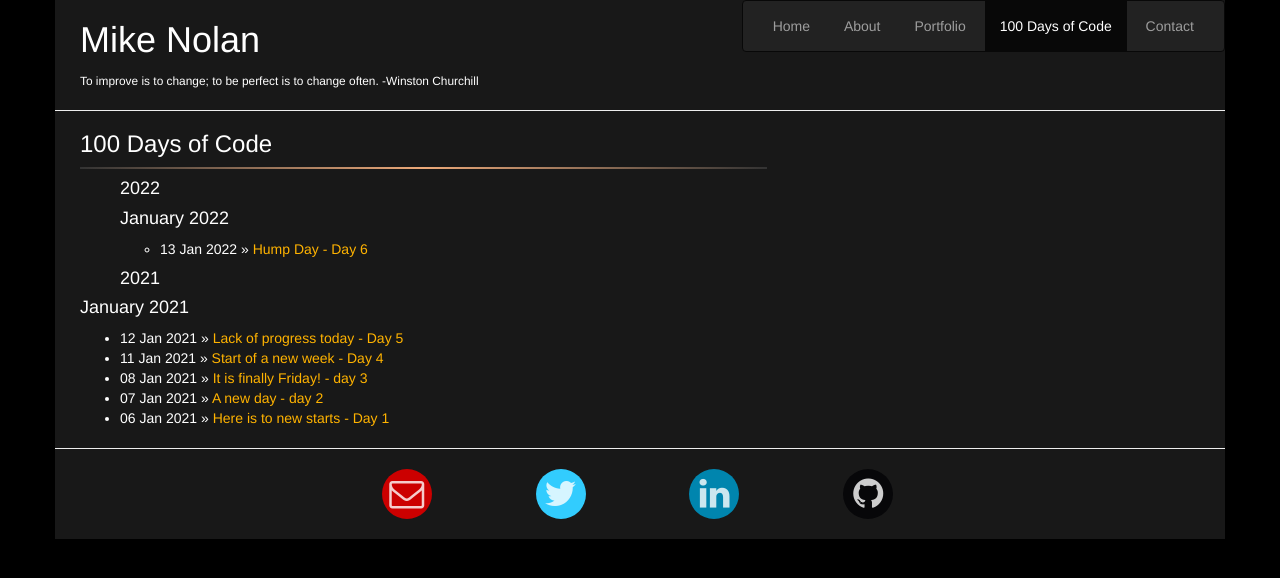
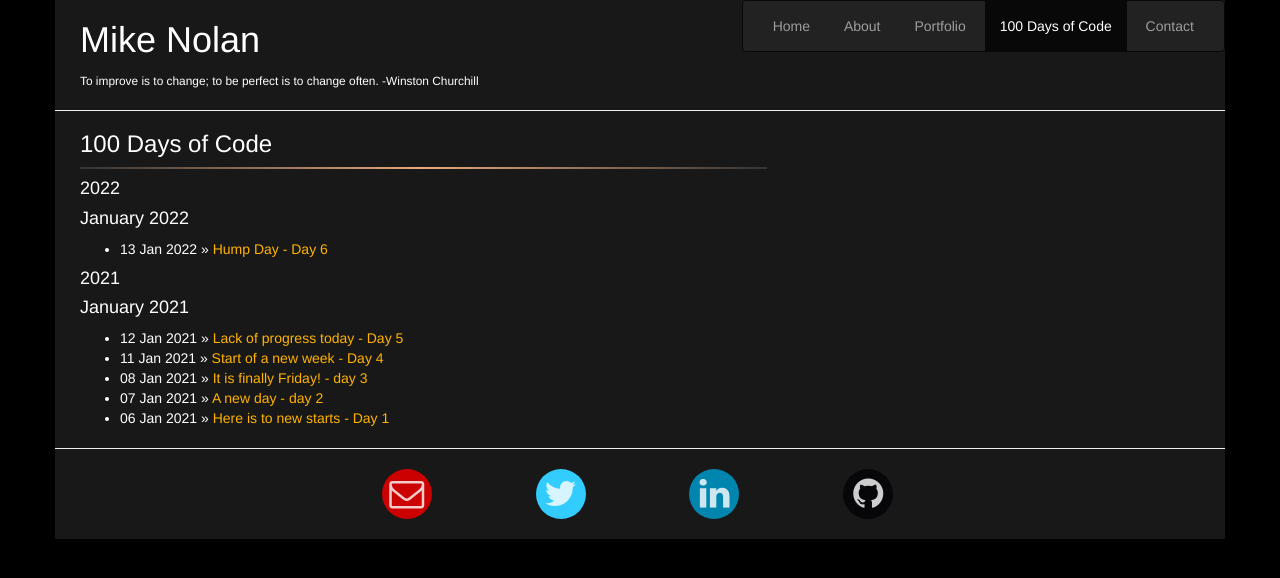
Before and after one commit to mikechristopher/100daysofcode, a Jekyll site: the page built from index.html, in a window 1280 px wide. Shown: the top 578 px of the page. Built offline with Jekyll 4.4.1, drawn with Linux system fonts in a browser that asks for light colours; nearby versions of some CDN libraries.

Commit message:
fix formatting

```diff
--- a/index.html
+++ b/index.html
@@ -6,7 +6,7 @@ title: 100 Days of Code
 
 <div class="sep"></div>
 
-<ul class="posts">
+<div class="posts">
   {% for post in site.posts %}
       {% unless post.next %}
           <h4>{{ post.date | date: '%Y' }}</h4>
@@ -27,4 +27,4 @@ title: 100 Days of Code
   {% endif %}
   <li><span>{{ post.date | date_to_string }}</span> » <a href="/100daysofcode{{ post.url }}" title="{{ post.title }}">{{ post.title }}</a></li>
   {% endfor %}
-</ul>
+      </div>
```
